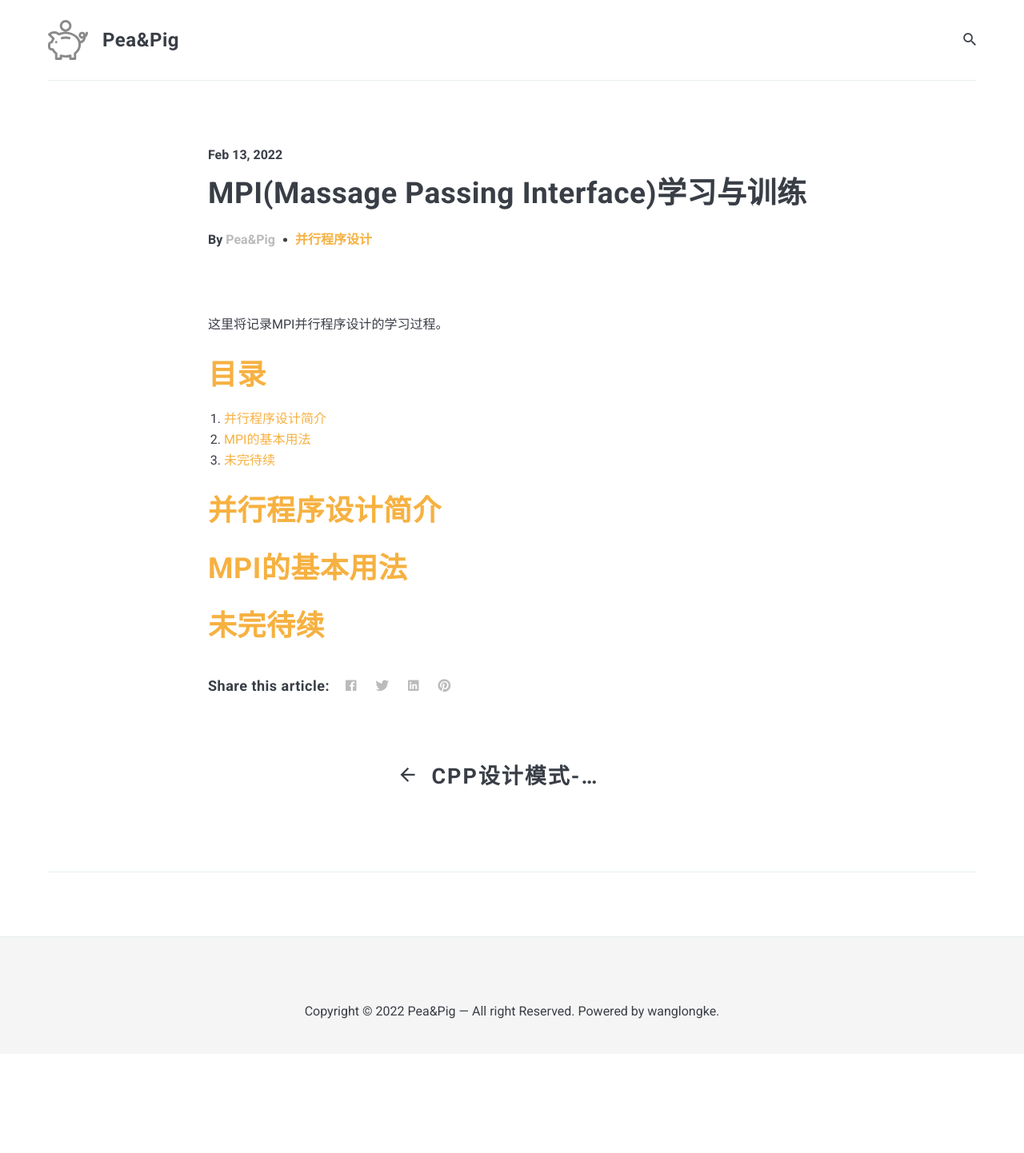
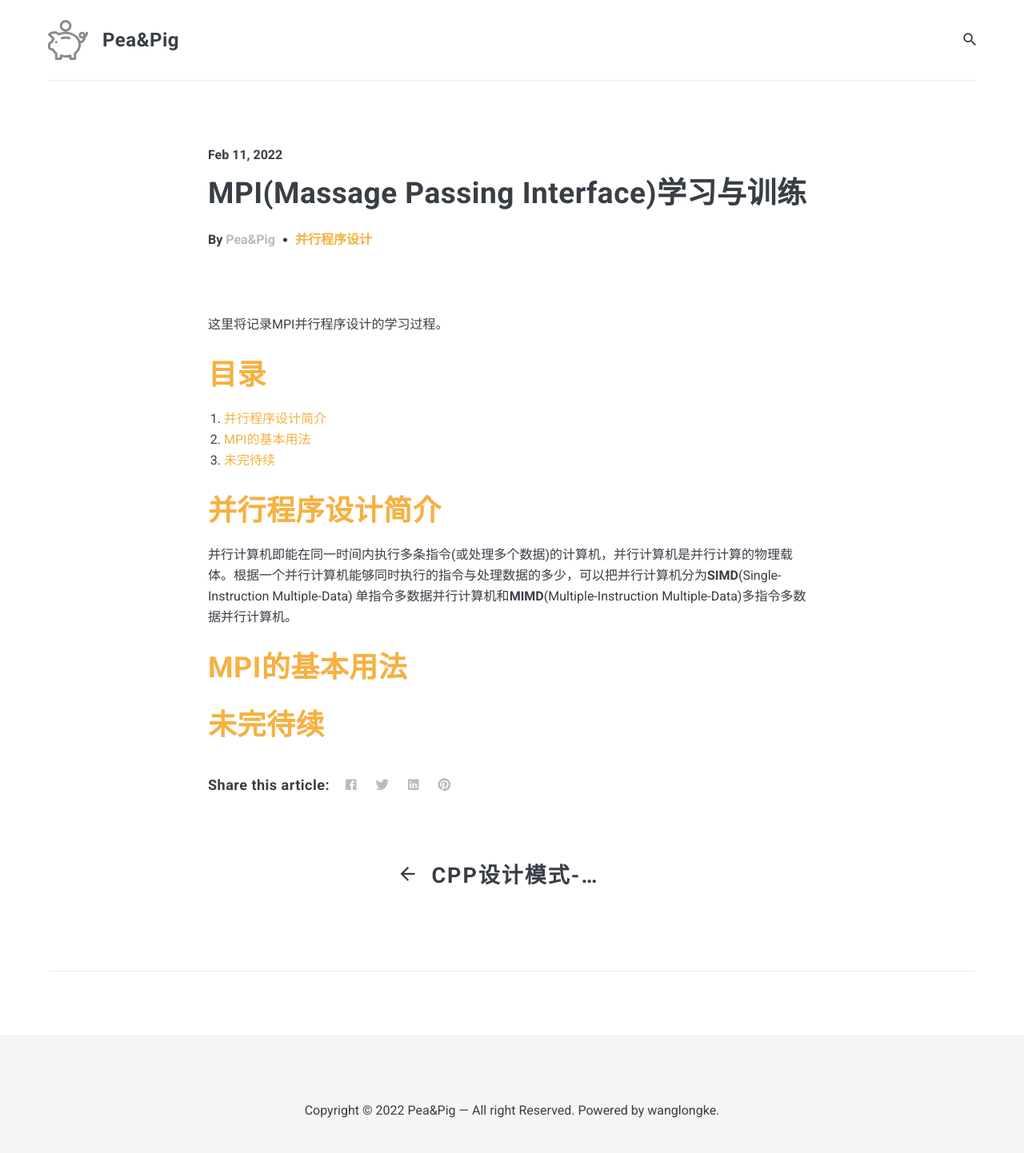
Before and after one commit to Wanglongke/wanglongke.github.io, a Jekyll site: the page built from _posts/2022-02-13-MPIlearning.markdown, in a window 1280 px wide. Shown: the whole page at 80% size. Built offline with Jekyll 4.4.1, drawn with Linux system fonts in a browser that asks for light colours; nearby versions of some CDN libraries; before the commit the page ends 1318 px from its top, so only the background shows below that.

Commit message:
“update”

```diff
--- a/_posts/2022-02-13-MPIlearning.markdown
+++ b/_posts/2022-02-13-MPIlearning.markdown
@@ -1,7 +1,7 @@
 ---
 layout: post
 title:  MPI(Massage Passing Interface)学习与训练
-date:   2022-02-13 15:30:00 +0300
+date:   2022-02-11 15:30:00 +0300
 tags:   并行程序设计
 description: 高性能计算之MPI并行程序设计
 ---
@@ -14,7 +14,7 @@ description: 高性能计算之MPI并行程序设计
 3. [未完待续](#未完待续)
 
 # [并行程序设计简介](#目录)
-
+并行计算机即能在同一时间内执行多条指令(或处理多个数据)的计算机，并行计算机是并行计算的物理载体。根据一个并行计算机能够同时执行的指令与处理数据的多少，可以把并行计算机分为**SIMD**(Single-Instruction Multiple-Data) 单指令多数据并行计算机和**MIMD**(Multiple-Instruction Multiple-Data)多指令多数据并行计算机。
 
 # [MPI的基本用法](#目录)
 
```
